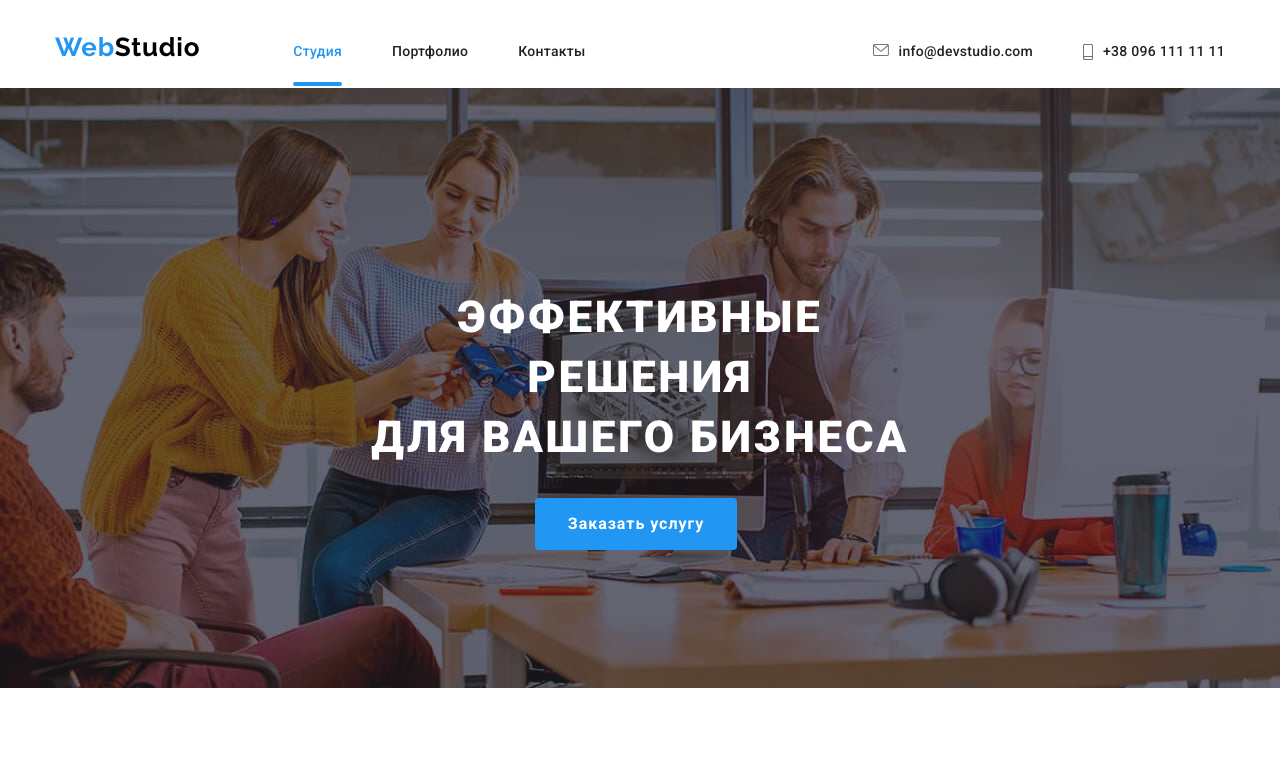
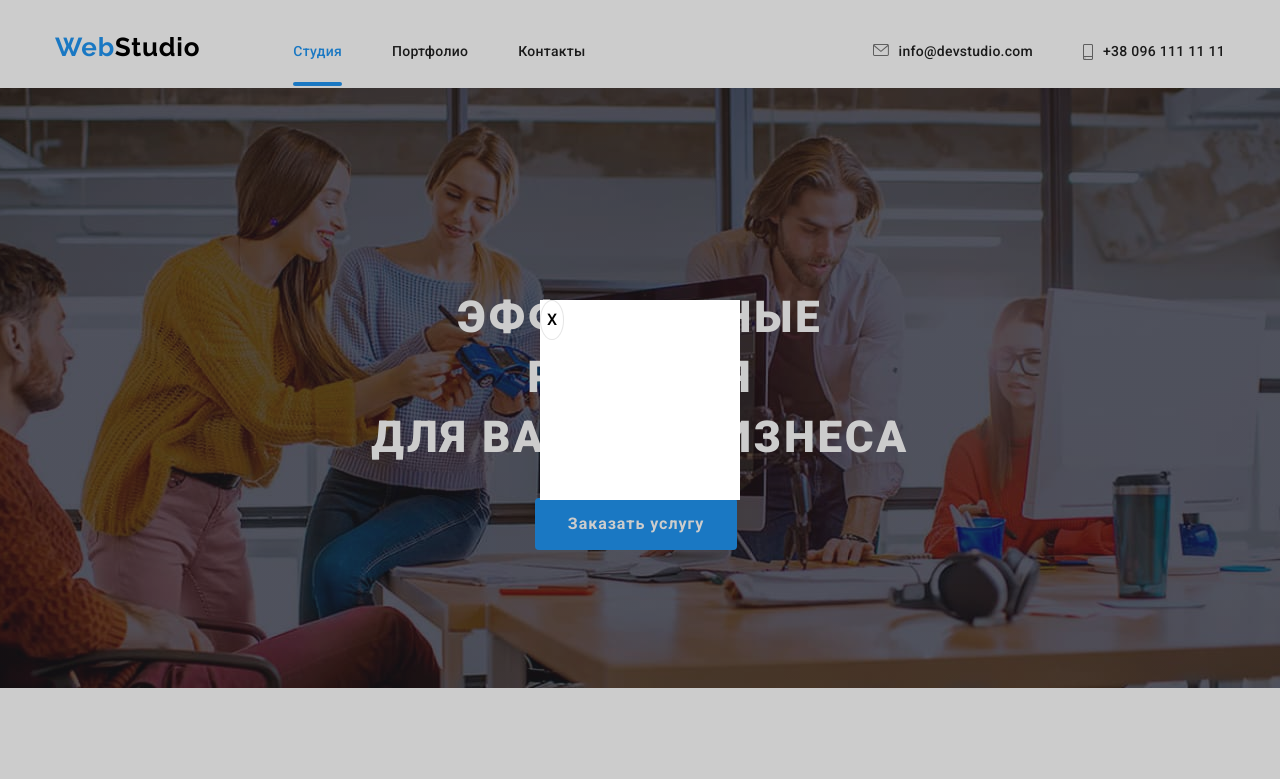
Before and after one commit to VlasovaAlexsandra/goit-markup-hw-05, a plain HTML site: page index.html in a window 1280 px wide. Both pictures are taken after a click on the button "Заказать услугу". Shown: the top 779 px of the page. Drawn offline with Linux system fonts and the light colour scheme.

Commit message:
добавляет модальное окно

```diff
--- a/css/styles.css
+++ b/css/styles.css
@@ -604,7 +604,6 @@ img {
 .btn .button.primary {
     padding: 6px 22px;
 
-
     background-color: var(--button-bg-color);
     color: var(--button-text-color);
 
@@ -718,3 +717,47 @@ img {
     padding-right: 15px;
     padding-left: 15px;
 }
+
+/* модалка  */
+
+.backdrop {
+    position: fixed;
+    top: 0;
+    left: 0;
+    width: 100%;
+    height: 100%;
+    background-color: rgba(0, 0, 0, 0.2);
+}
+
+.backdrop.is-hidden {
+    opacity: 0;
+    pointer-events: none;
+}
+
+.modal {
+    position: absolute;
+    top: 50%;
+    left: 50%;
+    transform: translate(-50%, -50%);
+
+    min-width: 200px;
+    min-height: 200px;
+
+    background: #FFFFFF;
+}
+
+.button-close {
+    box-sizing: border-box;
+    padding: 6px;
+
+    background-color: var(--primary-bg-color);
+    color: var(--logo-text-color);
+
+    font-family: inherit;
+    font-weight: 500;
+    font-size: 16px;
+    line-height: 1.62;
+
+    border-radius: 50%;
+    border: 1px solid rgba(0, 0, 0, 0.1);
+}
--- a/index.html
+++ b/index.html
@@ -50,7 +50,7 @@
         <div>
             <section class="hero">
                 <h1 class="hero-title">Эффективные решения <br> для вашего бизнеса</h1>
-                <button type="button" class="button primary">Заказать услугу</button>
+                <button type="button" class="button primary" data-modal-open>Заказать услугу</button>
             </section>
         </div>
 
@@ -322,5 +322,13 @@
 
     </footer>
 
+    <div class="backdrop is-hidden" data-modal>
+        <div class="modal">
+            <button type="button" class="button-close" data-modal-close>X</button>
+        </div>
+    </div>
+
+    <script src="./js/modal.js"></script>
+
 </body>
 </html>
--- /dev/null
+++ b/js/modal.js
@@ -0,0 +1,14 @@
+(() => {
+    const refs = {
+      openModalBtn: document.querySelector('[data-modal-open]'),
+      closeModalBtn: document.querySelector('[data-modal-close]'),
+      modal: document.querySelector('[data-modal]'),
+    };
+
+    refs.openModalBtn.addEventListener('click', toggleModal);
+    refs.closeModalBtn.addEventListener('click', toggleModal);
+
+    function toggleModal() {
+      refs.modal.classList.toggle('is-hidden');
+    }
+  })();
```
Also changed, not shown: images/icons/close.svg (added).
